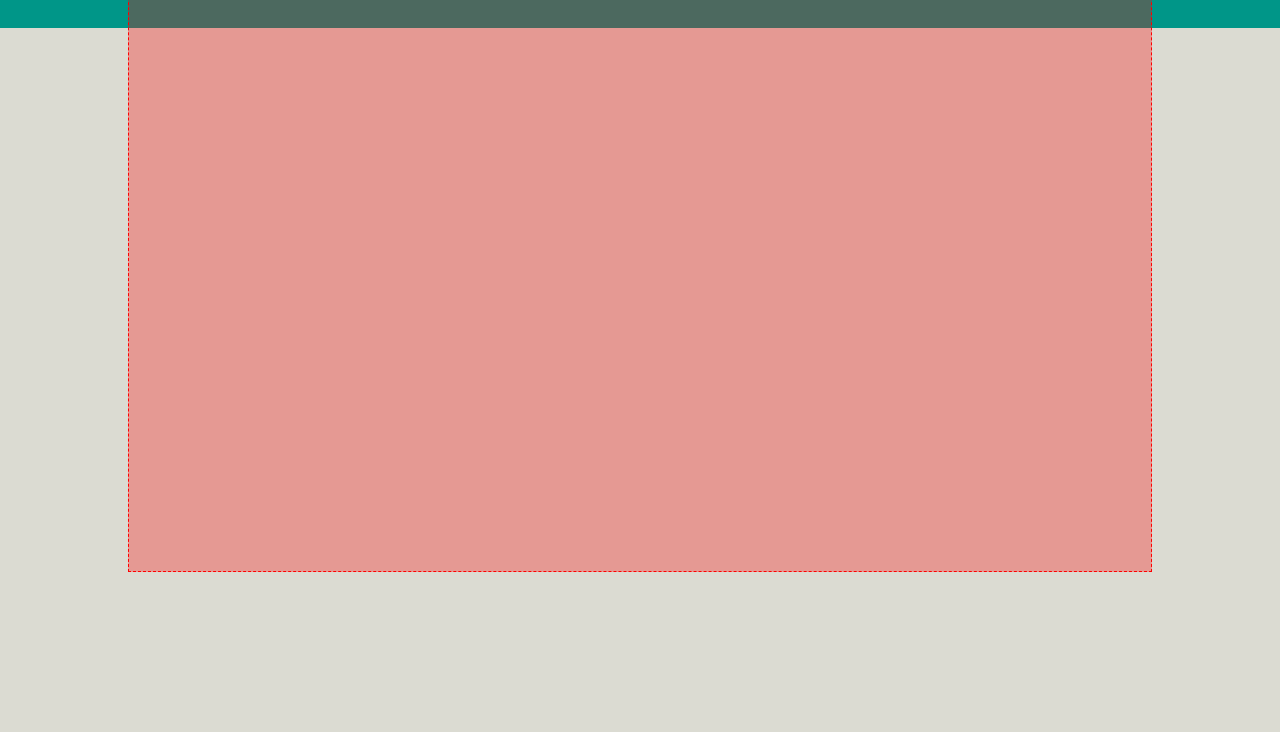
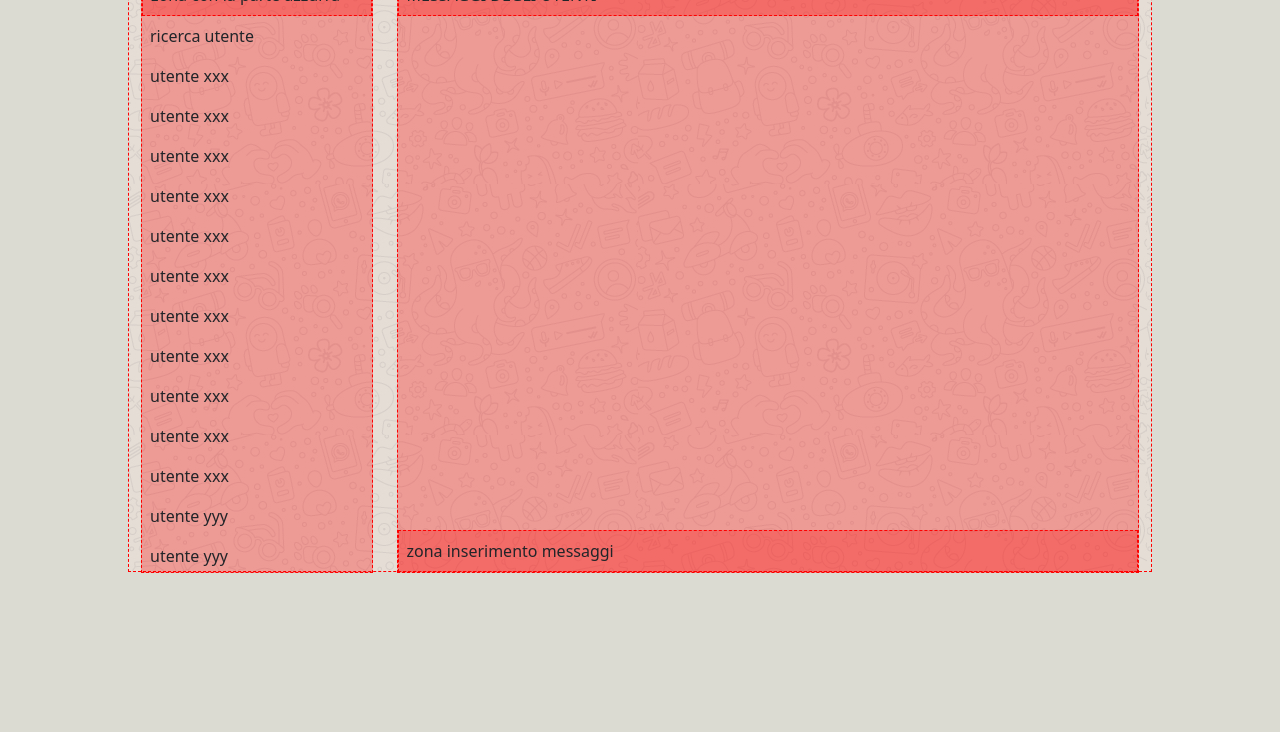
Before and after one commit to CarloCassini/vue-boolzapp, a plain HTML site: page index.html in a window 1280 px wide. Shown: the part 148-880 px from the top of the page. Drawn offline with nearby package versions, Linux system fonts and the light colour scheme.

Commit message:
predisposizione display

```diff
--- a/index.html
+++ b/index.html
@@ -4,6 +4,15 @@
     <meta charset="UTF-8" />
     <meta name="viewport" content="width=device-width, initial-scale=1.0" />
     <title>BooZapp</title>
+
+    <!-- inserisco font awesome -->
+    <link
+      rel="stylesheet"
+      href="https://cdnjs.cloudflare.com/ajax/libs/font-awesome/6.4.2/css/all.min.css"
+      integrity="sha512-z3gLpd7yknf1YoNbCzqRKc4qyor8gaKU1qmn+CShxbuBusANI9QpRohGBreCFkKxLhei6S9CQXFEbbKuqLg0DA=="
+      crossorigin="anonymous"
+      referrerpolicy="no-referrer"
+    />
 
     <!-- inserisco collegamento a  Bootstrap css -->
     <link
@@ -26,19 +35,59 @@
     <!-- style -->
     <link rel="stylesheet" href="./style.css" />
   </head>
+
   <body class="background-page">
     <!-- questo div sarà di background -->
-    <div>
-      <div class="debug container app-display" id="app">
-        <div class="row text-center">
-          <!-- visualizzazione contatti -->
-          <div class="col-3">
-            <h1 class="text-center">{{ contacts[0].name}}</h1>
+    <div class="debug container app-display" id="app">
+      <div class="row">
+        <!-- visualizzazione contatti -->
+        <div class="col-3">
+          <div class="d-flex flex-column debug list-users">
+            <div class="p-2">testa della zona user</div>
+            <div class="p-2 debug">zona con la parte azzurra</div>
+            <div class="p-2">ricerca utente</div>
+
+            <div class="overf">
+              <div class="p-2">utente xxx</div>
+              <div class="p-2">utente xxx</div>
+              <div class="p-2">utente xxx</div>
+              <div class="p-2">utente xxx</div>
+              <div class="p-2">utente xxx</div>
+              <div class="p-2">utente xxx</div>
+              <div class="p-2">utente xxx</div>
+              <div class="p-2">utente xxx</div>
+              <div class="p-2">utente xxx</div>
+              <div class="p-2">utente xxx</div>
+              <div class="p-2">utente xxx</div>
+              <div class="p-2">utente yyy</div>
+              <div class="p-2">utente yyy</div>
+              <div class="p-2">utente yyy</div>
+              <div class="p-2">utente yyy</div>
+              <div class="p-2">utente yyy</div>
+              <div class="p-2">utente yyy</div>
+              <div class="p-2">utente yyy</div>
+              <div class="p-2">utente yyy</div>
+              <div class="p-2">utente yyy</div>
+              <div class="p-2">utente yyy</div>
+              <div class="p-2">utente yyy</div>
+              <div class="p-2">utente yyy</div>
+              <div class="p-2">utente yyy</div>
+              <div class="p-2">utente yyy</div>
+              <div class="p-2">utente yyy</div>
+              <div class="p-2">utente yyy</div>
+              <div class="p-2">utente yyy</div>
+              <div class="p-2">utente yyy</div>
+              <div class="p-2">utente ultimo +++++++</div>
+            </div>
           </div>
+        </div>
 
-          <!-- visualizzazione messaggi -->
-          <div class="col-9">
-            <h1 class="text-center">colonna2</h1>
+        <!-- visualizzazione contatti -->
+        <div class="col">
+          <div class="d-flex flex-column debug list-users">
+            <div class="p-2">testa della zona messaggi</div>
+            <div class="p-2 debug">MESSAGGI DEGLI UTENTI</div>
+            <div class="mt-auto p-2 debug">zona inserimento messaggi</div>
           </div>
         </div>
       </div>
--- a/style.css
+++ b/style.css
@@ -1,21 +1,30 @@
 .background-page {
-  background: linear-gradient(to bottom, #009688 20%, #dbdbd2 20%);
+  background: linear-gradient(to bottom, #009688 15vh, #dbdbd2 15vh);
 
   /* background-color: red; */
 
   height: 100vh;
   width: 100%;
   margin: 0;
-  /* overflow: hidden; */
+  overflow: hidden;
 }
 
 .debug {
   border: 1px dashed red;
-  background-color: rgba(250, 0, 0, 0.3);
+  background-color: rgba(255, 0, 0, 0.3);
 }
 
 .app-display {
   height: 80vh;
   width: 80%;
   margin: 10vh auto;
+  background-image: url(./img/mine.jpg);
 }
+
+.list-users {
+  height: 80vh;
+}
+
+.overf {
+  overflow: auto;
+}
```
